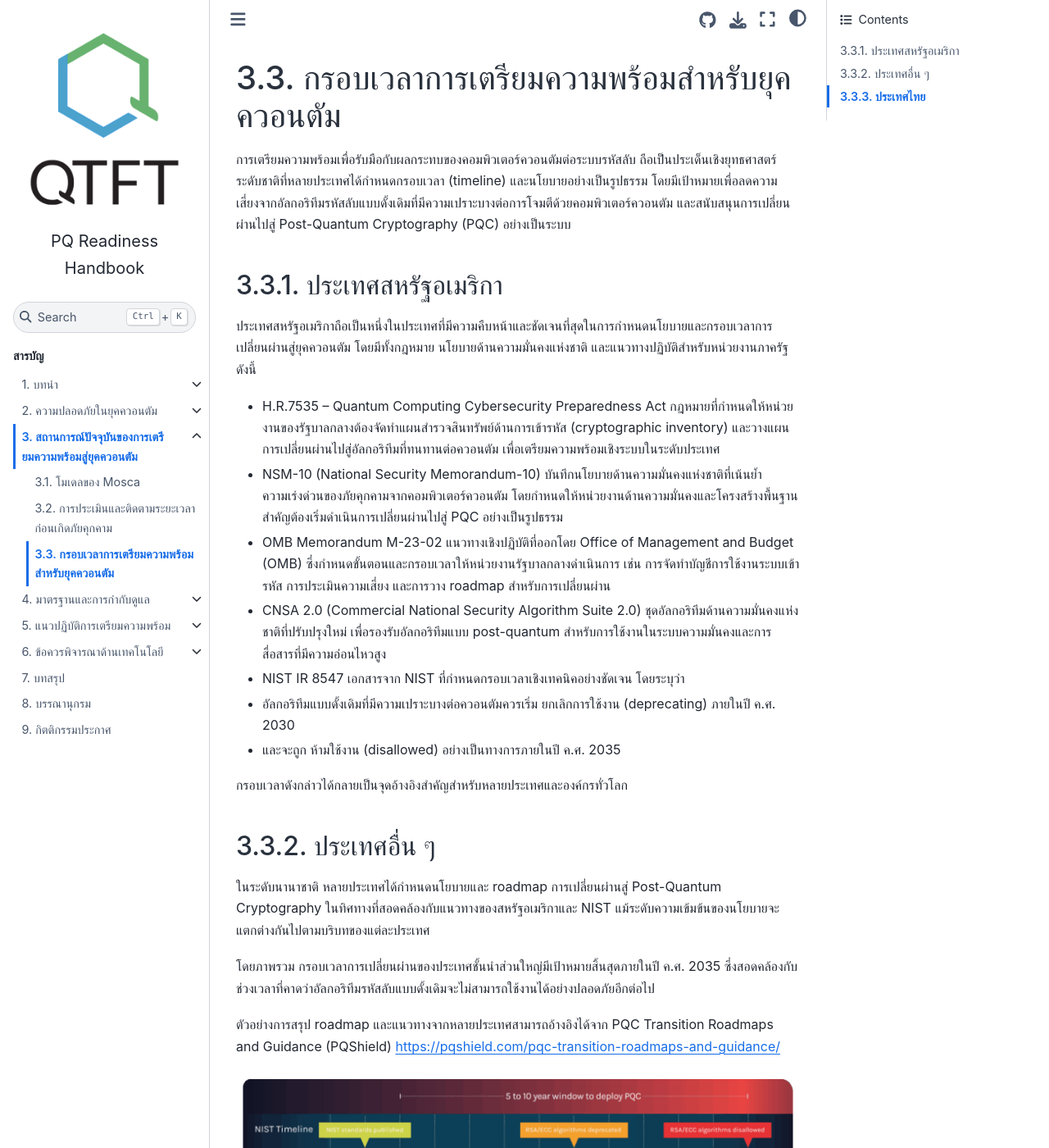
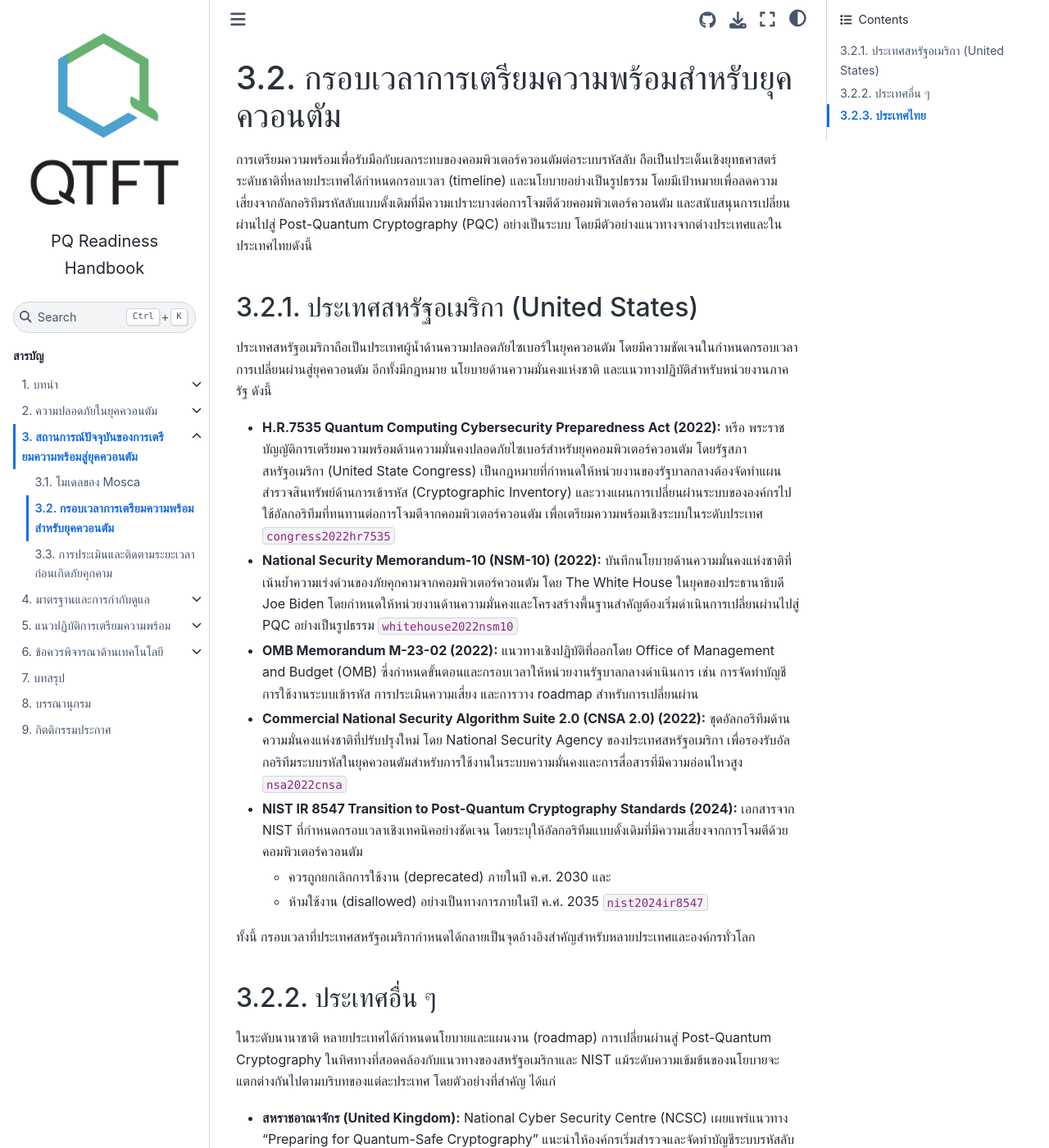
Before and after one commit to qtft/pq-readiness-handbook, a Jupyter Book: the page built from book/situations/timelines.md, in a window 1280 px wide and 1400 px high. Shown: the whole window at 82% size. Built offline with Jupyter Book 1.0.4 settings and Sphinx 7.4.7 and the Sphinx Book theme 1.1.4, drawn with Linux system fonts in a browser that asks for light colours; comment, search, counter and statistics services are not loaded; cross-references to code outside the pages are shown as plain code; some of the changed text lies outside the part shown.

Commit message:
situations

````diff
--- a/book/_toc.yml
+++ b/book/_toc.yml
@@ -25,8 +25,8 @@ parts:
     - file: situations/overview.md
       sections:
       - file: situations/mosca.md
+      - file: situations/timelines.md
       - file: situations/likelihood.md
-      - file: situations/timelines.md
 
     - file: standards/overview.md
       sections:
--- a/book/references.bib
+++ b/book/references.bib
@@ -1,3 +1,19 @@
+@misc{congress2022hr7535,
+  title={H.R.7535 -- Quantum Computing Cybersecurity Preparedness Act},
+  author={{117th United States Congress}},
+  year={2022},
+  howpublished={Public Law 117-260},
+  url={https://www.congress.gov/bill/117th-congress/house-bill/7535}
+}
+
+@misc{whitehouse2022nsm10,
+  title={National Security Memorandum on Promoting United States Leadership in Quantum Computing While Mitigating Risks to Vulnerable Cryptographic Systems (NSM-10)},
+  author={{The White House}},
+  year={2022},
+  howpublished={National Security Memorandum},
+  url={https://www.presidency.ucsb.edu/documents/memorandum-promoting-united-states-leadership-quantum-computing-while-mitigating-risks}
+}
+
 @misc{nsa2022cnsa,
   title={Commercial National Security Algorithm Suite 2.0},
   author={{National Security Agency}},
@@ -324,6 +340,40 @@
   url={https://falcon-sign.info/falcon.pdf}
 }
 
+@misc{cain2026shor,
+  title={Shor's algorithm is possible with as few as 10,000 reconfigurable atomic qubits},
+  author={Cain, Madelyn and Xu, Qian and King, Robbie and Picard, Lewis R. B. and Levine, Harry and Endres, Manuel and Preskill, John and Huang, Hsin-Yuan and Bluvstein, Dolev},
+  year={2026},
+  eprint={2603.28627},
+  archivePrefix={arXiv},
+  primaryClass={quant-ph},
+  url={https://arxiv.org/abs/2603.28627}
+}
+
+@misc{mosca2024qttr,
+  title={2024 Quantum Threat Timeline Report},
+  author={Mosca, Michele and Piani, Marco},
+  year={2024},
+  howpublished={Global Risk Institute},
+  url={https://globalriskinstitute.org/publication/2024-quantum-threat-timeline-report/}
+}
+
+@misc{ncsa2023guidelines,
+  title={คำแนะนำเรื่องแนวทางการปฏิบัติการเตรียมความพร้อมสำหรับยุคควอนตัม (Guidelines for Post-Quantum Readiness)},
+  author={{สำนักงานคณะกรรมการการรักษาความมั่นคงปลอดภัยไซเบอร์แห่งชาติ}},
+  year={2023},
+  howpublished={NCSA คำแนะนำ},
+  url={https://www.ncsa.or.th/ncsa_book/5004a6893034327c56000029}
+}
+
+@misc{pqshield2024roadmaps,
+  title={PQC Transition Roadmaps and Guidance},
+  author={{PQShield}},
+  year={2024},
+  howpublished={PQShield Technical Report},
+  url={https://pqshield.com/pqc-transition-roadmaps-and-guidance/}
+}
+
 @misc{cloudflare2024bootstrapmtc,
   title={Bootstrapping Merkle Tree Certificates},
   author={Thibault Meunier and Bas Westerbaan},
--- a/book/situations/timelines.md
+++ b/book/situations/timelines.md
@@ -1,34 +1,29 @@
 # กรอบเวลาการเตรียมความพร้อมสำหรับยุคควอนตัม
 
-การเตรียมความพร้อมเพื่อรับมือกับผลกระทบของคอมพิวเตอร์ควอนตัมต่อระบบรหัสลับ ถือเป็นประเด็นเชิงยุทธศาสตร์ระดับชาติที่หลายประเทศได้กำหนดกรอบเวลา (timeline) และนโยบายอย่างเป็นรูปธรรม โดยมีเป้าหมายเพื่อลดความเสี่ยงจากอัลกอริทึมรหัสลับแบบดั้งเดิมที่มีความเปราะบางต่อการโจมตีด้วยคอมพิวเตอร์ควอนตัม และสนับสนุนการเปลี่ยนผ่านไปสู่ Post-Quantum Cryptography (PQC) อย่างเป็นระบบ
+การเตรียมความพร้อมเพื่อรับมือกับผลกระทบของคอมพิวเตอร์ควอนตัมต่อระบบรหัสลับ ถือเป็นประเด็นเชิงยุทธศาสตร์ระดับชาติที่หลายประเทศได้กำหนดกรอบเวลา (timeline) และนโยบายอย่างเป็นรูปธรรม โดยมีเป้าหมายเพื่อลดความเสี่ยงจากอัลกอริทึมรหัสลับแบบดั้งเดิมที่มีความเปราะบางต่อการโจมตีด้วยคอมพิวเตอร์ควอนตัม และสนับสนุนการเปลี่ยนผ่านไปสู่ Post-Quantum Cryptography (PQC) อย่างเป็นระบบ โดยมีตัวอย่างแนวทางจากต่างประเทศและในประเทศไทยดังนี้
 
-## ประเทศสหรัฐอเมริกา
-ประเทศสหรัฐอเมริกาถือเป็นหนึ่งในประเทศที่มีความคืบหน้าและชัดเจนที่สุดในการกำหนดนโยบายและกรอบเวลาการเปลี่ยนผ่านสู่ยุคควอนตัม โดยมีทั้งกฎหมาย นโยบายด้านความมั่นคงแห่งชาติ และแนวทางปฏิบัติสำหรับหน่วยงานภาครัฐ ดังนี้
-- H.R.7535 – Quantum Computing Cybersecurity Preparedness Act
-กฎหมายที่กำหนดให้หน่วยงานของรัฐบาลกลางต้องจัดทำแผนสำรวจสินทรัพย์ด้านการเข้ารหัส (cryptographic inventory) และวางแผนการเปลี่ยนผ่านไปสู่อัลกอริทึมที่ทนทานต่อควอนตัม เพื่อเตรียมความพร้อมเชิงระบบในระดับประเทศ
-- NSM-10 (National Security Memorandum-10)
-บันทึกนโยบายด้านความมั่นคงแห่งชาติที่เน้นย้ำความเร่งด่วนของภัยคุกคามจากคอมพิวเตอร์ควอนตัม โดยกำหนดให้หน่วยงานด้านความมั่นคงและโครงสร้างพื้นฐานสำคัญต้องเริ่มดำเนินการเปลี่ยนผ่านไปสู่ PQC อย่างเป็นรูปธรรม
-- OMB Memorandum M-23-02
-แนวทางเชิงปฏิบัติที่ออกโดย Office of Management and Budget (OMB) ซึ่งกำหนดขั้นตอนและกรอบเวลาให้หน่วยงานรัฐบาลกลางดำเนินการ
-เช่น การจัดทำบัญชีการใช้งานระบบเข้ารหัส การประเมินความเสี่ยง และการวาง roadmap สำหรับการเปลี่ยนผ่าน
-- CNSA 2.0 (Commercial National Security Algorithm Suite 2.0)
-ชุดอัลกอริทึมด้านความมั่นคงแห่งชาติที่ปรับปรุงใหม่ เพื่อรองรับอัลกอริทึมแบบ post-quantum สำหรับการใช้งานในระบบความมั่นคงและการสื่อสารที่มีความอ่อนไหวสูง
-- NIST IR 8547
-เอกสารจาก NIST ที่กำหนดกรอบเวลาเชิงเทคนิคอย่างชัดเจน โดยระบุว่า
-- อัลกอริทึมแบบดั้งเดิมที่มีความเปราะบางต่อควอนตัมควรเริ่ม ยกเลิกการใช้งาน (deprecating) ภายในปี ค.ศ. 2030
-- และจะถูก ห้ามใช้งาน (disallowed) อย่างเป็นทางการภายในปี ค.ศ. 2035
+## ประเทศสหรัฐอเมริกา (United States)
+ประเทศสหรัฐอเมริกาถือเป็นประเทศผู้น้ำด้านความปลอดภัยไซเบอร์ในยุคควอนตัม โดยมีความชัดเจนในกำหนดกรอบเวลาการเปลี่ยนผ่านสู่ยุคควอนตัม อีกทั้งมีกฎหมาย นโยบายด้านความมั่นคงแห่งชาติ และแนวทางปฏิบัติสำหรับหน่วยงานภาครัฐ ดังนี้
+- **H.R.7535 Quantum Computing Cybersecurity Preparedness Act (2022):** หรือ พระราชบัญญัติการเตรียมความพร้อมด้านความมั่นคงปลอดภัยไซเบอร์สำหรับยุคคอมพิวเตอร์ควอนตัม โดยรัฐสภาสหรัฐอเมริกา (United State Congress) เป็นกฎหมายที่กำหนดให้หน่วยงานของรัฐบาลกลางต้องจัดทำแผนสำรวจสินทรัพย์ด้านการเข้ารหัส (Cryptographic Inventory) และวางแผนการเปลี่ยนผ่านระบบขององค์กรไปใช้อัลกอริทึมที่ทนทานต่อการโจมตีจากคอมพิวเตอร์ควอนตัม เพื่อเตรียมความพร้อมเชิงระบบในระดับประเทศ {cite:p}`congress2022hr7535`
+- **National Security Memorandum-10 (NSM-10) (2022):** บันทึกนโยบายด้านความมั่นคงแห่งชาติที่เน้นย้ำความเร่งด่วนของภัยคุกคามจากคอมพิวเตอร์ควอนตัม โดย The White House ในยุคของประธานาธิบดี Joe Biden โดยกำหนดให้หน่วยงานด้านความมั่นคงและโครงสร้างพื้นฐานสำคัญต้องเริ่มดำเนินการเปลี่ยนผ่านไปสู่ PQC อย่างเป็นรูปธรรม {cite:p}`whitehouse2022nsm10`
+- **OMB Memorandum M-23-02 (2022):** แนวทางเชิงปฏิบัติที่ออกโดย Office of Management and Budget (OMB) ซึ่งกำหนดขั้นตอนและกรอบเวลาให้หน่วยงานรัฐบาลกลางดำเนินการ เช่น การจัดทำบัญชีการใช้งานระบบเข้ารหัส การประเมินความเสี่ยง และการวาง roadmap สำหรับการเปลี่ยนผ่าน
+- **Commercial National Security Algorithm Suite 2.0 (CNSA 2.0) (2022):** ชุดอัลกอริทึมด้านความมั่นคงแห่งชาติที่ปรับปรุงใหม่ โดย National Security Agency ของประเทศสหรัฐอเมริกา เพื่อรองรับอัลกอริทึมระบบรหัสในยุคควอนตัมสำหรับการใช้งานในระบบความมั่นคงและการสื่อสารที่มีความอ่อนไหวสูง {cite:p}`nsa2022cnsa`
+- **NIST IR 8547 Transition to Post-Quantum Cryptography Standards (2024):** เอกสารจาก NIST ที่กำหนดกรอบเวลาเชิงเทคนิคอย่างชัดเจน โดยระบุให้อัลกอริทึมแบบดั้งเดิมที่มีความเสี่ยงจากการโจมตีด้วยคอมพิวเตอร์ควอนตัม
+  - ควรถูกยกเลิกการใช้งาน (deprecated) ภายในปี ค.ศ. 2030 และ
+  - ห้ามใช้งาน (disallowed) อย่างเป็นทางการภายในปี ค.ศ. 2035 {cite:p}`nist2024ir8547`
 
-กรอบเวลาดังกล่าวได้กลายเป็นจุดอ้างอิงสำคัญสำหรับหลายประเทศและองค์กรทั่วโลก
+ทั้งนี้ กรอบเวลาที่ประเทศสหรัฐอเมริกากำหนดได้กลายเป็นจุดอ้างอิงสำคัญสำหรับหลายประเทศและองค์กรทั่วโลก
 
 ## ประเทศอื่น ๆ
-ในระดับนานาชาติ หลายประเทศได้กำหนดนโยบายและ roadmap การเปลี่ยนผ่านสู่ Post-Quantum Cryptography ในทิศทางที่สอดคล้องกับแนวทางของสหรัฐอเมริกาและ NIST แม้ระดับความเข้มข้นของนโยบายจะแตกต่างกันไปตามบริบทของแต่ละประเทศ
+ในระดับนานาชาติ หลายประเทศได้กำหนดนโยบายและแผนงาน (roadmap) การเปลี่ยนผ่านสู่ Post-Quantum Cryptography ในทิศทางที่สอดคล้องกับแนวทางของสหรัฐอเมริกาและ NIST แม้ระดับความเข้มข้นของนโยบายจะแตกต่างกันไปตามบริบทของแต่ละประเทศ โดยตัวอย่างที่สำคัญ ได้แก่
 
-โดยภาพรวม กรอบเวลาการเปลี่ยนผ่านของประเทศชั้นนำส่วนใหญ่มีเป้าหมายสิ้นสุดภายในปี ค.ศ. 2035 ซึ่งสอดคล้องกับช่วงเวลาที่คาดว่าอัลกอริทึมรหัสลับแบบดั้งเดิมจะไม่สามารถใช้งานได้อย่างปลอดภัยอีกต่อไป
+- **สหราชอาณาจักร (United Kingdom):** National Cyber Security Centre (NCSC) เผยแพร่แนวทาง "Preparing for Quantum-Safe Cryptography" แนะนำให้องค์กรเริ่มสำรวจและจัดทำบัญชีระบบรหัสลับที่ใช้งานอยู่ และวางแผนการเปลี่ยนผ่านระบบให้แล้วเสร็จภายใน ค.ศ. 2035 {cite:p}`ncsc2020preparing`
 
-ตัวอย่างการสรุป roadmap และแนวทางจากหลายประเทศสามารถอ้างอิงได้จาก
-PQC Transition Roadmaps and Guidance (PQShield)
-https://pqshield.com/pqc-transition-roadmaps-and-guidance/
+- **เยอรมนี (Germany):** Bundesamt für Sicherheit in der Informationstechnik (BSI) เผยแพร่คำแนะนำด้านการเข้ารหัสลับเชิงควอนตัม (Quantum-Safe Cryptography) โดยกำหนดให้ระบบที่มีความสำคัญสูงเริ่มเปลี่ยนผ่านทันที และมุ่งเป้าให้การเปลี่ยนผ่านแล้วเสร็จภายใน ค.ศ. 2030 {cite:p}`bsi2023quantum`
 
+- **แคนาดา (Canada):** Quantum-Readiness Working Group of the Canadian Forum for Digital Infrastructure Resilience เผยแพร่ "Canadian National Quantum-Readiness: Best Practices and Guidelines" เพื่อเป็นแนวทางสำหรับหน่วยงานภาครัฐและภาคเอกชนในการประเมินความเสี่ยง จัดทำบัญชีสินทรัพย์ด้านการเข้ารหัส และกำหนด roadmap การเปลี่ยนผ่าน {cite:p}`qrwg2021canadian`
+
+โดยภาพรวม กรอบเวลาการเปลี่ยนผ่านของประเทศชั้นนำส่วนใหญ่มีเป้าหมายสิ้นสุดภายในปี ค.ศ. 2030–2035 ซึ่งสอดคล้องกับช่วงเวลาที่คาดว่าอัลกอริทึมรหัสลับแบบดั้งเดิมจะไม่สามารถใช้งานได้อย่างปลอดภัยอีกต่อไป ดังสรุปใน {numref}`pqshield-timelines` {cite:p}`pqshield2024roadmaps`
 
 ```{figure} ../figures/pqshield-timelines.png
 ---
@@ -37,16 +32,12 @@ name: pqshield-timelines
 สรุปกรอบเวลาการเตรียมความพร้อมสำหรับยุคควอนตัมในประเทศต่าง ๆ (ที่มา : PQC Roadmaps and Transition Guidance, PQShield)
 ```
 
-แหล่งข้อมูลดังกล่าวสะท้อนให้เห็นแนวโน้มร่วมกันของประชาคมโลกในการเร่งเตรียมความพร้อมด้านนโยบาย มาตรฐาน และการนำไปใช้งานจริง ก่อนถึงเส้นตายปี 2035
-
-
 ## ประเทศไทย
 
 สำหรับประเทศไทย ได้เริ่มมีการดำเนินการเชิงนโยบายเพื่อเตรียมความพร้อมเข้าสู่ยุคควอนตัมอย่างเป็นลำดับ โดยมีพัฒนาการที่สำคัญดังนี้
-- แนวทางการปฏิบัติการเตรียมความพร้อมสำหรับยุคควอนตัม
-(Guidelines for Post-Quantum Readiness) พ.ศ. 2566
-เป็นเอกสารคำแนะนำที่มุ่งเน้นการสร้างความตระหนักรู้ การประเมินผลกระทบ และการวางแผนเชิงกลยุทธ์สำหรับหน่วยงานภาครัฐและองค์กรที่เกี่ยวข้อง เพื่อรองรับการเปลี่ยนผ่านด้านเทคโนโลยีรหัสลับในอนาคต
-- การแต่งตั้งคณะทำงานดำเนินการเตรียมความพร้อมระบบสารสนเทศเพื่อเข้าสู่ยุคควอนตัม พ.ศ. 2568 (สกมช ๐๕๐๐/๖๐๗)
-สะท้อนให้เห็นถึงการยกระดับการดำเนินงานจากระดับแนวทางเชิงนโยบายไปสู่ระดับโครงสร้างการบริหารจัดการ โดยมีเป้าหมายในการบูรณาการความร่วมมือระหว่างหน่วยงานที่เกี่ยวข้อง และกำหนดทิศทางการดำเนินงานในระดับประเทศ
+
+- **คำแนะนำเรื่องแนวทางการปฏิบัติการเตรียมความพร้อมสำหรับยุคควอนตัม (Guidelines for Post-Quantum Readiness) (พ.ศ. 2566):** เอกสารคำแนะนำโดยสำนักงานคณะกรรมการการรักษาความมั่นคงปลอดภัยไซเบอร์แห่งชาติ (สกมช.) มุ่งเน้นการสร้างความตระหนักรู้ การประเมินผลกระทบ และการวางแผนเชิงกลยุทธ์สำหรับหน่วยงานภาครัฐและองค์กรที่เกี่ยวข้อง เพื่อรองรับการเปลี่ยนผ่านด้านเทคโนโลยีรหัสลับในอนาคต {cite:p}`ncsa2023guidelines`
+
+- **การแต่งตั้งคณะทำงานดำเนินการเตรียมความพร้อมระบบสารสนเทศเพื่อเข้าสู่ยุคควอนตัม (พ.ศ. 2568):** สะท้อนให้เห็นถึงการยกระดับการดำเนินงานจากระดับแนวทางเชิงนโยบายไปสู่ระดับโครงสร้างการบริหารจัดการ โดยมีเป้าหมายในการบูรณาการความร่วมมือระหว่างหน่วยงานที่เกี่ยวข้อง และกำหนดทิศทางการดำเนินงานในระดับประเทศ
 
 แม้ประเทศไทยยังอยู่ในช่วงเริ่มต้นเมื่อเทียบกับประเทศผู้นำด้านเทคโนโลยี แต่ทิศทางดังกล่าวถือเป็นก้าวสำคัญในการวางรากฐาน เพื่อให้สามารถปรับตัวให้สอดคล้องกับกรอบเวลาสากล และลดความเสี่ยงด้านความมั่นคงปลอดภัยในระยะยาว
````
Also changed, not shown: book/situations/likelihood.md (+26 -19 lines), 1 other file.
